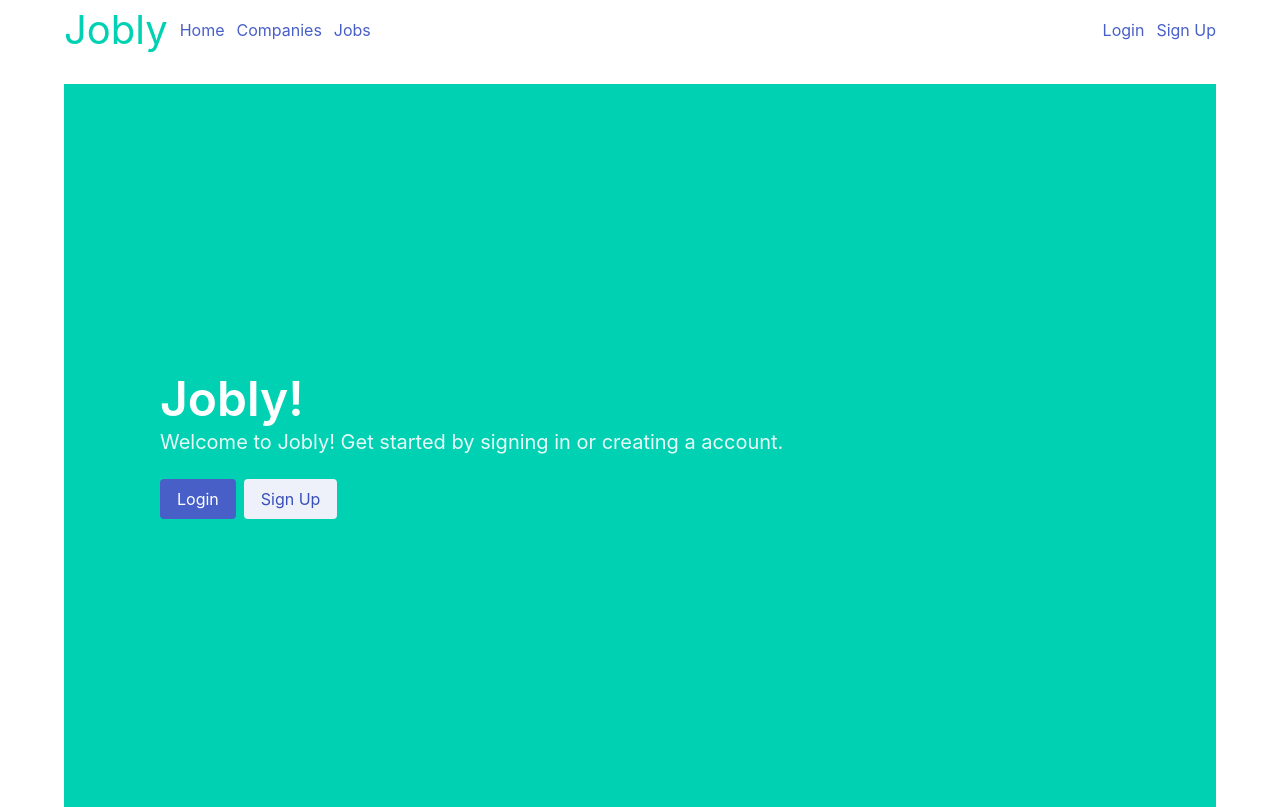
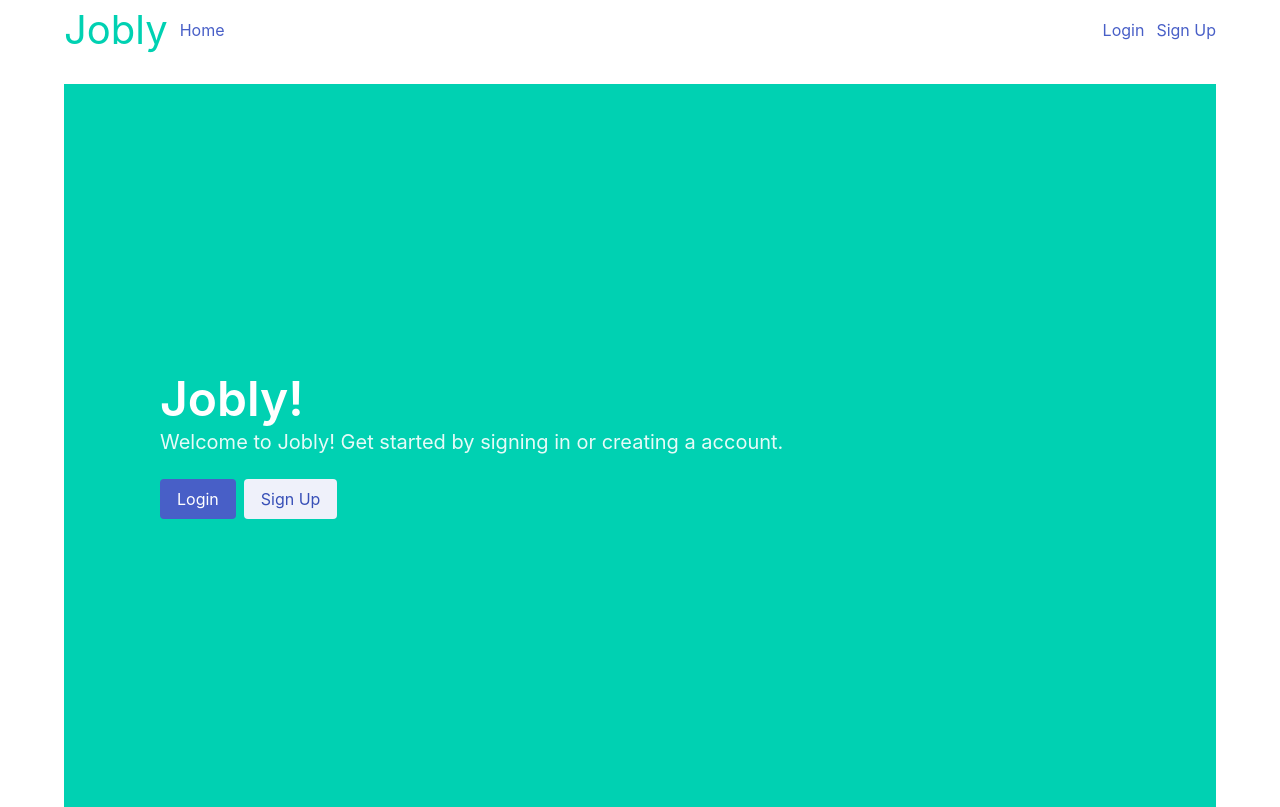
Before and after one commit to quentinikeno/Springboard-SEC-React-Jobly, a React (Create React App) app: page / in a window 1280 px wide. Built offline with nearby package versions, Linux system fonts and the light colour scheme; no server answers.

Commit message:
Display companies and jobs links in the navbar if logged in.

```diff
--- a/src/Navbar.js
+++ b/src/Navbar.js
@@ -4,6 +4,17 @@ import { NavLink, Link } from "react-router-dom";
 
 const Navbar = ({ signOut }) => {
 	const { currentUser } = useContext(UserContext);
+
+	const companiesAndJobs = (
+		<>
+			<NavLink className="level-item" to="/companies">
+				Companies
+			</NavLink>
+			<NavLink className="level-item" to="/jobs">
+				Jobs
+			</NavLink>
+		</>
+	);
 	const loginAndSignup = (
 		<>
 			<NavLink className="level-item" to="/login">
@@ -33,12 +44,7 @@ const Navbar = ({ signOut }) => {
 				<NavLink className="level-item" to="/">
 					Home
 				</NavLink>
-				<NavLink className="level-item" to="/companies">
-					Companies
-				</NavLink>
-				<NavLink className="level-item" to="/jobs">
-					Jobs
-				</NavLink>
+				{currentUser && companiesAndJobs}
 			</div>
 
 			<div className="level-right">
```
